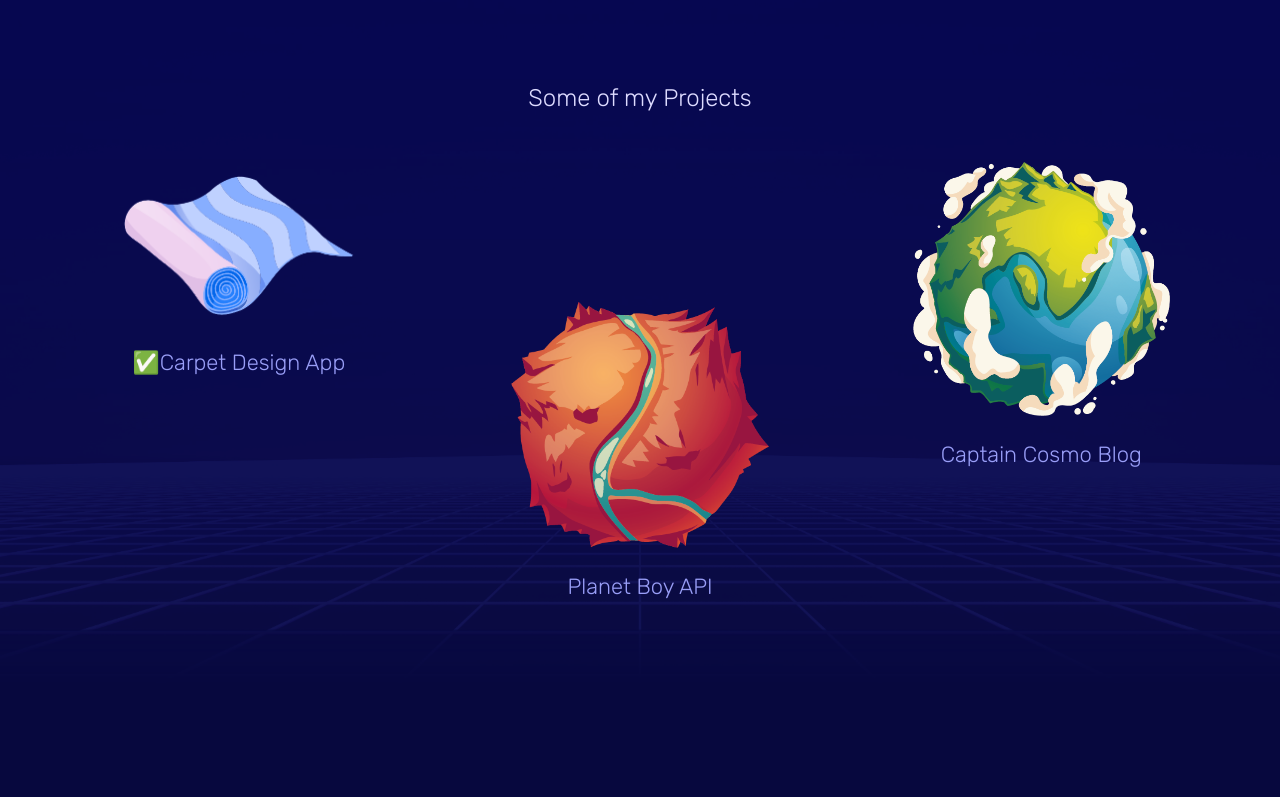
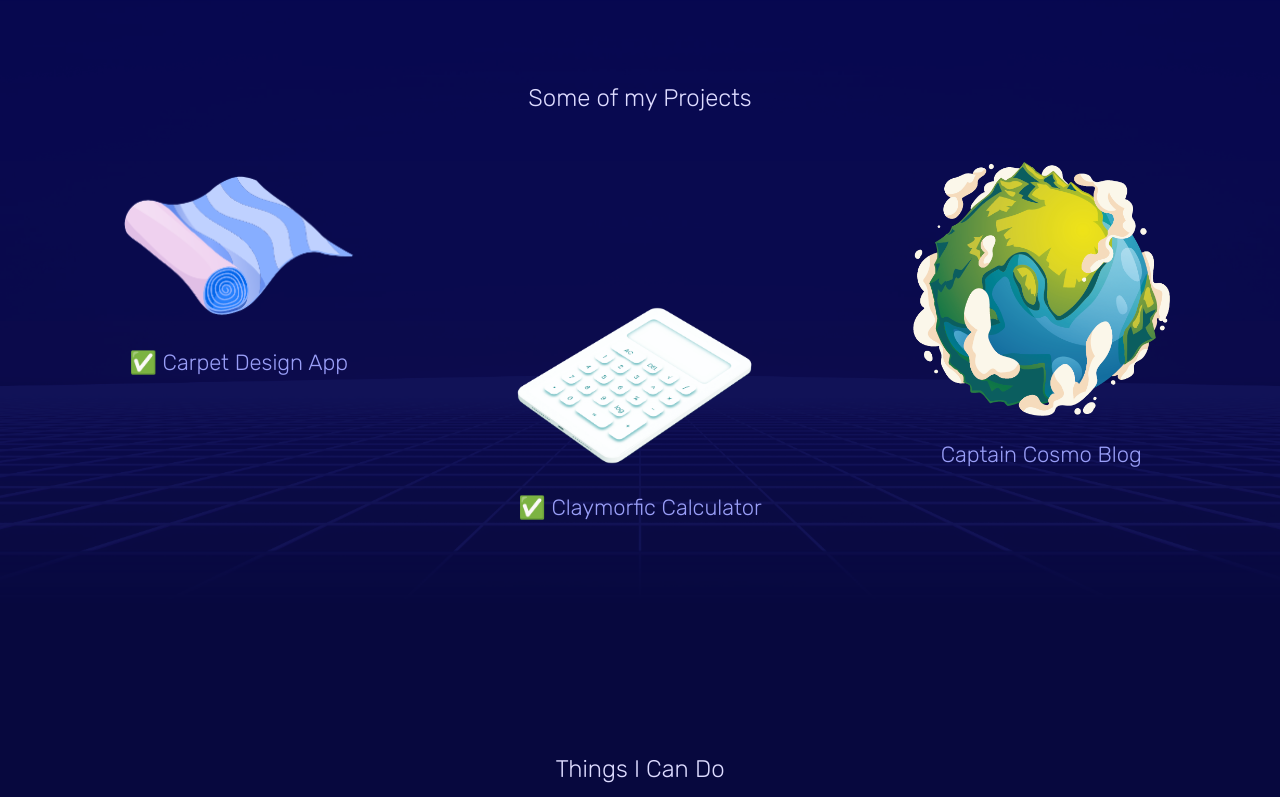
Before and after one commit to anaczke/my-website, a plain HTML site: page index.html in a window 1280 px wide. Shown: the part 589-1386 px from the top of the page. Drawn offline with Linux system fonts and the light colour scheme.

Commit message:
add changes to index and styles and assets concerning calculator

```diff
--- a/index.html
+++ b/index.html
@@ -40,11 +40,11 @@
         <div class="projects grid">
             <a href="./Choose_carpet_design_app/indexCarpet.html">
                 <img src="./assets/carpet.png" alt="carpet img">
-                <h4>✅Carpet Design App</h4>
+                <h4>✅ Carpet Design App</h4>
             </a>
-            <a href="#">
-                <img src="./assets/project_2.png" alt="planet boy img">
-                <h4>Planet Boy API</h4>
+            <a href="./calculator/index.html">
+                <img src="./assets/clay_calc.png" alt="Claymorfic Calculator img">
+                <h4>✅ Claymorfic Calculator</h4>
             </a>
             <a href="#">
                 <img src="./assets/project_3.png" alt="captain cosmo blog img">
--- a/style.css
+++ b/style.css
@@ -115,7 +115,7 @@ h4{
   }
 .projects a *{
     margin: 0 20px;
-    max-width: 40%;
+    max-width: 60%;
     align-self: center;
 }
 .projects h4{
@@ -157,7 +157,7 @@ h4{
 footer{
     padding: 30px 20px;
     background-color: #14153d;
-    background-image: url(./assets/footer_image.png);
+    /* background-image: url(./assets/footer_image.png); */
     background-size: 40%;
     background-repeat: no-repeat;
     background-position: top center;
```
Also changed, not shown: assets/Clay_kalk.png (added), assets/clay_calc.png (added), assets/footer_image.png, assets/footer_image_1.png (added).
